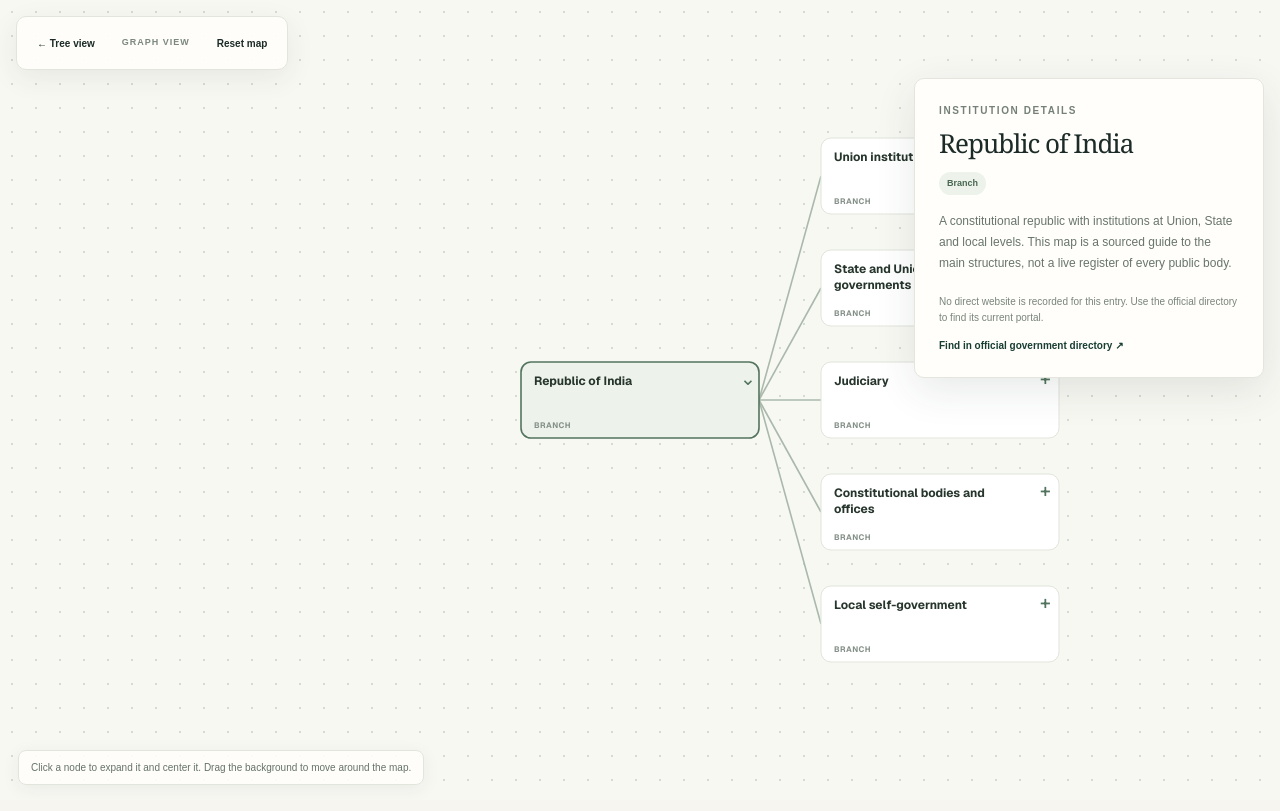
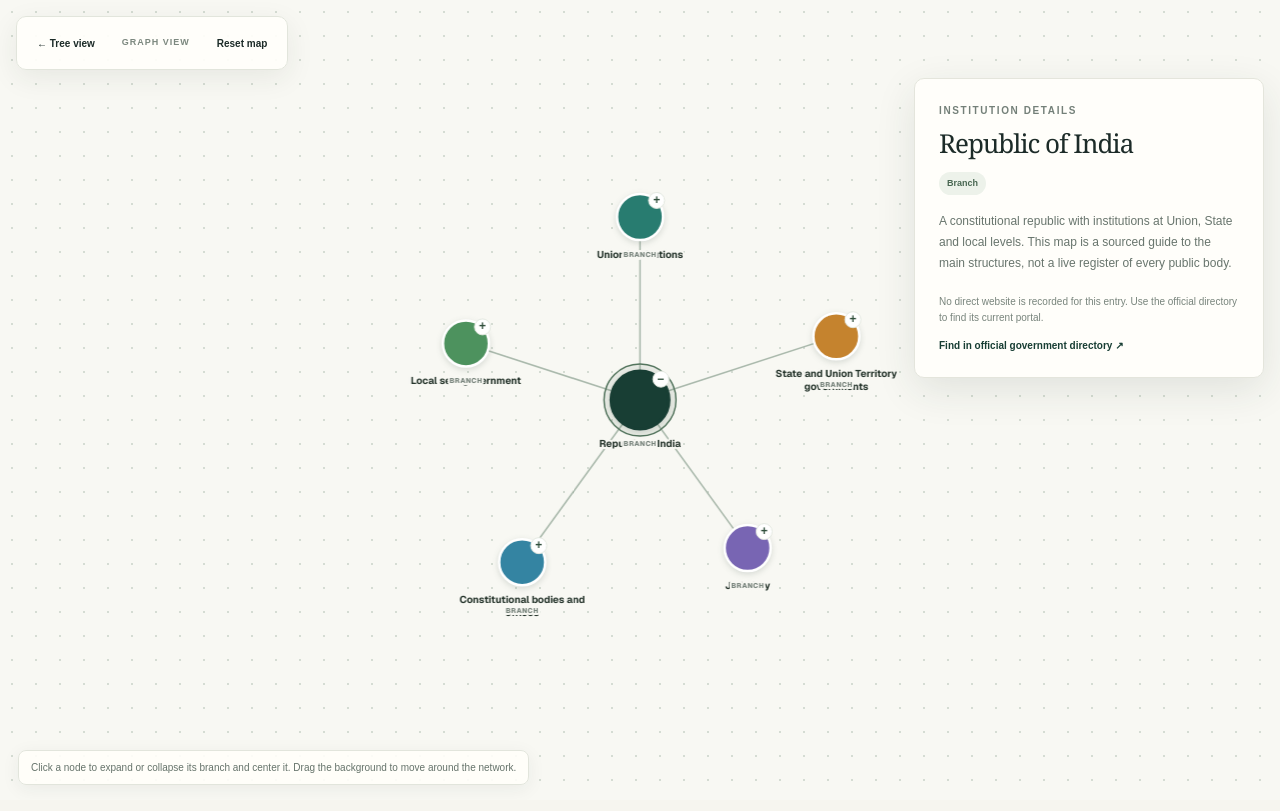
Before and after one commit to HrishikeshBajirao/civic-india, a Next.js app: page /institutions in a window 1280 px wide. Both pictures are taken after a click on the button "Graph view". Built offline with nearby package versions, Linux system fonts and the light colour scheme.

Commit message:
new graph view - network graph style

```diff
--- a/src/components/institution-map.tsx
+++ b/src/components/institution-map.tsx
@@ -79,8 +79,8 @@
 function GraphNode({
   x,
   y,
-  width,
-  height,
+  radius,
+  color,
   institution,
   active,
   expanded,
@@ -89,8 +89,8 @@
 }: {
   x: number;
   y: number;
-  width: number;
-  height: number;
+  radius: number;
+  color: string;
   institution: Institution;
   active?: boolean;
   expanded?: boolean;
@@ -99,7 +99,7 @@
 }) {
   const [lineOne, lineTwo] = twoLines(institution.name);
   let actionLabel = "Select and center on";
-  if (expandable) actionLabel = expanded ? "Keep expanded and center on" : "Expand and center on";
+  if (expandable) actionLabel = `${expanded ? "Collapse" : "Expand"} and center on`;
   return (
     <g
       className={`institution-graph-node${active ? " is-active" : ""}${onClick ? " is-clickable" : ""}`}
@@ -115,23 +115,50 @@
       } : undefined}
     >
       <title>{institution.name}</title>
-      <rect x={x} y={y} width={width} height={height} rx="10" />
-      <text x={x + 13} y={y + 23}>
-        <tspan x={x + 13}>{lineOne}</tspan>
-        {lineTwo && <tspan x={x + 13} dy="16">{lineTwo}</tspan>}
+      {active && <circle className="institution-graph-node-halo" cx={x} cy={y} r={radius + 7} />}
+      <circle className="institution-graph-node-dot" cx={x} cy={y} r={radius} style={{ fill: color }} />
+      <text textAnchor="middle" x={x} y={y + radius + 18}>
+        <tspan x={x}>{lineOne}</tspan>
+        {lineTwo && <tspan x={x} dy="13">{lineTwo}</tspan>}
       </text>
-      <text className="institution-graph-kind" x={x + 13} y={y + height - 10}>{institution.kind.toUpperCase()}</text>
-      {expandable && <text className="institution-graph-expand-mark" x={x + width - 19} y={y + 23}>{expanded ? "⌄" : "+"}</text>}
+      <text className="institution-graph-kind" textAnchor="middle" x={x} y={y + radius + (lineTwo ? 28 : 17)}>{institution.kind.toUpperCase()}</text>
+      {expandable && (
+        <g className="institution-graph-expand-control" aria-hidden="true">
+          <circle cx={x + radius * 0.72} cy={y - radius * 0.72} r="8" />
+          <text x={x + radius * 0.72} y={y - radius * 0.72 + 3.5}>{expanded ? "−" : "+"}</text>
+        </g>
+      )}
     </g>
   );
 }
 
-type GraphPosition = { node: Institution; x: number; y: number; depth: number };
+type GraphPosition = { node: Institution; x: number; y: number; depth: number; radius: number; color: string };
 type PanState = { x: number; y: number };
 type DragState = { pointerId: number; startX: number; startY: number; panX: number; panY: number };
 
-const graphNodeWidth = 238;
-const graphNodeHeight = 76;
+const graphMargin = 190;
+
+function hashText(value: string) {
+  let hash = 2166136261;
+  for (let index = 0; index < value.length; index += 1) {
+    hash ^= value.charCodeAt(index);
+    hash = Math.imul(hash, 16777619);
+  }
+  return hash >>> 0;
+}
+
+function nodeColor(institution: Institution) {
+  if (institution.id === "republic-of-india") return "#183e34";
+  let branch = institution;
+  while (branch.parentId && branch.parentId !== "republic-of-india") {
+    branch = institutionById.get(branch.parentId) ?? branch;
+  }
+  if (branch.id === "state-and-ut-governments") return "#c5832e";
+  if (branch.id === "judiciary") return "#7865b3";
+  if (branch.id === "constitutional-bodies") return "#3484a2";
+  if (branch.id === "local-self-government") return "#4d925e";
+  return "#287c70";
+}
 
 function InstitutionGraph({
   focusId,
@@ -139,7 +166,7 @@
   childrenByParent,
   expanded,
   onSelect,
-  onExpand,
+  onToggle,
   onBackToTree,
   onReset,
 }: {
@@ -148,7 +175,7 @@
   childrenByParent: Map<string, Institution[]>;
   expanded: Set<string>;
   onSelect: (id: string) => void;
-  onExpand: (id: string) => void;
+  onToggle: (id: string) => void;
   onBackToTree: () => void;
   onReset: () => void;
 }) {
@@ -158,30 +185,125 @@
   const [isDragging, setIsDragging] = useState(false);
   const layout = useMemo(() => {
     const root = institutionMap.find((institution) => institution.parentId === null) ?? institutionMap[0];
-    const positions = new Map<string, GraphPosition>();
-    let leafY = 48;
-    let maxDepth = 0;
+    const nodes: Array<{ node: Institution; depth: number; branchId: string }> = [];
+    const nodeById = new Map<string, Institution>();
+    function collect(node: Institution, depth: number, branchId: string) {
+      nodes.push({ node, depth, branchId });
+      nodeById.set(node.id, node);
+      const currentBranch = depth === 1 ? node.id : branchId;
+      if (!expanded.has(node.id)) return;
+      for (const child of childrenByParent.get(node.id) ?? []) collect(child, depth + 1, currentBranch);
+    }
+    collect(root, 0, root.id);
 
-    function place(node: Institution, depth: number): number {
-      maxDepth = Math.max(maxDepth, depth);
-      const children = expanded.has(node.id) ? childrenByParent.get(node.id) ?? [] : [];
-      let y: number;
-      if (children.length === 0) {
-        y = leafY;
-        leafY += 112;
-      } else {
-        const childYs = children.map((child) => place(child, depth + 1));
-        y = childYs.reduce((total, childY) => total + childY, 0) / childYs.length;
-      }
-      positions.set(node.id, { node, x: 56 + depth * 300, y, depth });
-      return y;
+    const rootChildren = childrenByParent.get(root.id) ?? [];
+    const rootAngleById = new Map(rootChildren.map((node, index) => [node.id, -Math.PI / 2 + (2 * Math.PI * index) / Math.max(1, rootChildren.length)]));
+    const work: Array<{ node: Institution; depth: number; branchId: string; x: number; y: number; vx: number; vy: number; radius: number; labelRadius: number; color: string }> = [];
+    const positionsSeed = new Map<string, { x: number; y: number }>();
+    for (const { node, depth, branchId } of nodes) {
+      const parent = node.parentId ? nodeById.get(node.parentId) : undefined;
+      const parentPosition = parent ? positionsSeed.get(parent.id) : undefined;
+      const angle = rootAngleById.get(node.id) ?? ((hashText(node.id) % 100000) / 100000) * Math.PI * 2;
+      const siblings = node.parentId ? childrenByParent.get(node.parentId) ?? [] : [];
+      const siblingSpread = Math.sqrt(Math.max(1, siblings.length));
+      const distance = depth === 0 ? 0 : depth === 1 ? 360 : 116 + siblingSpread * 18 + (hashText(`${node.id}-radius`) % 110);
+      const branchAngle = rootAngleById.get(branchId) ?? angle;
+      const initialAngle = depth === 1 ? angle : angle + branchAngle * 0.3;
+      const centerX = depth > 1 && parentPosition ? parentPosition.x : 0;
+      const centerY = depth > 1 && parentPosition ? parentPosition.y : 0;
+      const radius = node.id === root.id ? 29 : depth === 1 ? 23 : node.kind === "branch" ? 18 : 14;
+      const item = {
+        node,
+        depth,
+        branchId,
+        x: depth === 0 ? 0 : centerX + Math.cos(initialAngle) * distance,
+        y: depth === 0 ? 0 : centerY + Math.sin(initialAngle) * distance,
+        vx: 0,
+        vy: 0,
+        radius,
+        labelRadius: 38 + Math.min(node.name.length * 2.25, 112) + (node.name.length > 27 ? 10 : 0),
+        color: nodeColor(node),
+      };
+      work.push(item);
+      positionsSeed.set(node.id, item);
+    }
+    const itemById = new Map(work.map((item) => [item.node.id, item]));
+    const links = work.flatMap((item) => {
+      const parent = item.node.parentId ? itemById.get(item.node.parentId) : undefined;
+      return parent ? [{ from: parent, to: item, distance: 190, strength: 0.012 }] : [];
+    });
+    for (const relation of institutionRelations) {
+      const from = itemById.get(relation.from);
+      const to = itemById.get(relation.to);
+      if (from && to) links.push({ from, to, distance: 285, strength: 0.004 });
     }
 
-    place(root, 0);
+    // A small deterministic force simulation spreads linked nodes into visible clusters.
+    for (let iteration = 0; iteration < 95; iteration += 1) {
+      for (let leftIndex = 0; leftIndex < work.length; leftIndex += 1) {
+        const left = work[leftIndex];
+        for (let rightIndex = leftIndex + 1; rightIndex < work.length; rightIndex += 1) {
+          const right = work[rightIndex];
+          let dx = right.x - left.x;
+          let dy = right.y - left.y;
+          let distance = Math.hypot(dx, dy);
+          if (distance < 0.01) {
+            dx = 0.01 * (leftIndex + 1);
+            dy = 0.01 * (rightIndex + 1);
+            distance = Math.hypot(dx, dy);
+          }
+          const minDistance = left.labelRadius + right.labelRadius + 14;
+          const overlapForce = Math.max(0, minDistance - distance) * 0.025;
+          const ambientForce = Math.min(0.014, 95 / (distance * distance));
+          const force = overlapForce + ambientForce;
+          const fx = (dx / distance) * force;
+          const fy = (dy / distance) * force;
+          if (left.node.id !== root.id) { left.vx -= fx; left.vy -= fy; }
+          if (right.node.id !== root.id) { right.vx += fx; right.vy += fy; }
+        }
+      }
+      for (const link of links) {
+        let dx = link.to.x - link.from.x;
+        let dy = link.to.y - link.from.y;
+        const distance = Math.max(0.01, Math.hypot(dx, dy));
+        const force = (distance - link.distance) * link.strength;
+        dx = (dx / distance) * force;
+        dy = (dy / distance) * force;
+        if (link.from.node.id !== root.id) { link.from.vx += dx; link.from.vy += dy; }
+        if (link.to.node.id !== root.id) { link.to.vx -= dx; link.to.vy -= dy; }
+      }
+      for (const item of work) {
+        if (item.node.id === root.id) continue;
+        const branchRoot = itemById.get(item.branchId);
+        if (branchRoot && item.node.id !== item.branchId) {
+          item.vx += (branchRoot.x - item.x) * 0.0009;
+          item.vy += (branchRoot.y - item.y) * 0.0009;
+        }
+        item.vx *= 0.72;
+        item.vy *= 0.72;
+        const speed = Math.hypot(item.vx, item.vy);
+        if (speed > 14) { item.vx = (item.vx / speed) * 14; item.vy = (item.vy / speed) * 14; }
+        item.x += item.vx;
+        item.y += item.vy;
+      }
+    }
+
+    const minX = Math.min(...work.map((item) => item.x - item.labelRadius));
+    const maxX = Math.max(...work.map((item) => item.x + item.labelRadius));
+    const minY = Math.min(...work.map((item) => item.y - item.radius));
+    const maxY = Math.max(...work.map((item) => item.y + item.radius + 58));
+    const positions = new Map<string, GraphPosition>(work.map((item) => [item.node.id, {
+      node: item.node,
+      x: item.x - minX + graphMargin,
+      y: item.y - minY + graphMargin,
+      depth: item.depth,
+      radius: item.radius,
+      color: item.color,
+    }]));
     return {
       positions,
-      width: Math.max(1100, 56 + maxDepth * 300 + graphNodeWidth + 100),
-      height: Math.max(660, leafY + 32),
+      width: Math.max(1100, maxX - minX + graphMargin * 2),
+      height: Math.max(760, maxY - minY + graphMargin * 2),
     };
   }, [childrenByParent, expanded]);
 
@@ -191,7 +313,7 @@
     if (!position || !viewport) return;
     const bounds = viewport.getBoundingClientRect();
     setPan({
-      x: bounds.width / 2 - (position.x + graphNodeWidth / 2),
+      x: bounds.width / 2 - position.x,
       y: bounds.height / 2 - position.y,
     });
   }, [layout]);
@@ -264,30 +386,30 @@
           <svg width={layout.width} height={layout.height} viewBox={`0 0 ${layout.width} ${layout.height}`} aria-label="Expanded institution hierarchy graph">
             <g className="institution-graph-edges" aria-hidden="true">
               {structuralEdges.map(({ key, from, to }) => (
-                <line key={key} x1={from.x + graphNodeWidth} y1={from.y} x2={to.x} y2={to.y} />
+                <line key={key} x1={from.x} y1={from.y} x2={to.x} y2={to.y} />
               ))}
               {crossEdges.map((relation) => {
                 const from = positionById.get(relation.from)!;
                 const to = positionById.get(relation.to)!;
-                return <line className="institution-graph-cross-edge" key={`relation-${relation.from}-${relation.to}`} x1={from.x + graphNodeWidth / 2} y1={from.y} x2={to.x + graphNodeWidth / 2} y2={to.y} />;
+                return <line className="institution-graph-cross-edge" key={`relation-${relation.from}-${relation.to}`} x1={from.x} y1={from.y} x2={to.x} y2={to.y} />;
               })}
             </g>
-            {visiblePositions.map(({ node, x, y }) => {
+            {visiblePositions.map(({ node, x, y, radius, color }) => {
               const expandable = (childrenByParent.get(node.id)?.length ?? 0) > 0;
               return (
                 <GraphNode
                   key={node.id}
                   x={x}
-                  y={y - graphNodeHeight / 2}
-                  width={graphNodeWidth}
-                  height={graphNodeHeight}
+                  y={y}
+                  radius={radius}
+                  color={color}
                   institution={node}
                   active={selectedId === node.id}
                   expandable={expandable}
                   expanded={expanded.has(node.id)}
                   onClick={() => {
                     onSelect(node.id);
-                    if (expandable) onExpand(node.id);
+                    if (expandable) onToggle(node.id);
                     centerNode(node.id);
                   }}
                 />
@@ -301,7 +423,7 @@
         <span className="institution-graph-mode-label">GRAPH VIEW</span>
         <button className="button button-quiet" type="button" onClick={onReset}>Reset map</button>
       </div>
-      <p className="institution-graph-help">Click a node to expand it and center it. Drag the background to move around the map.</p>
+      <p className="institution-graph-help">Click a node to expand or collapse its branch and center it. Drag the background to move around the network.</p>
     </>
   );
 }
@@ -372,8 +494,23 @@
     });
   }
 
-  function expandGraphNode(id: string) {
-    setGraphExpanded((current) => new Set(current).add(id));
+  function toggleGraphNode(id: string) {
+    setGraphExpanded((current) => {
+      const next = new Set(current);
+      if (!next.has(id)) {
+        next.add(id);
+        return next;
+      }
+      next.delete(id);
+      function collapseDescendants(parentId: string) {
+        for (const child of childrenByParent.get(parentId) ?? []) {
+          next.delete(child.id);
+          collapseDescendants(child.id);
+        }
+      }
+      collapseDescendants(id);
+      return next;
+    });
   }
 
   function resetGraph() {
@@ -427,7 +564,7 @@
             childrenByParent={childrenByParent}
             expanded={graphExpanded}
             onSelect={(id) => { setSelectedId(id); setFocusId(id); }}
-            onExpand={expandGraphNode}
+            onToggle={toggleGraphNode}
             onBackToTree={() => setView("tree")}
             onReset={resetGraph}
           />
```
Also changed, not shown: src/app/globals.css (+8 -6 lines).
